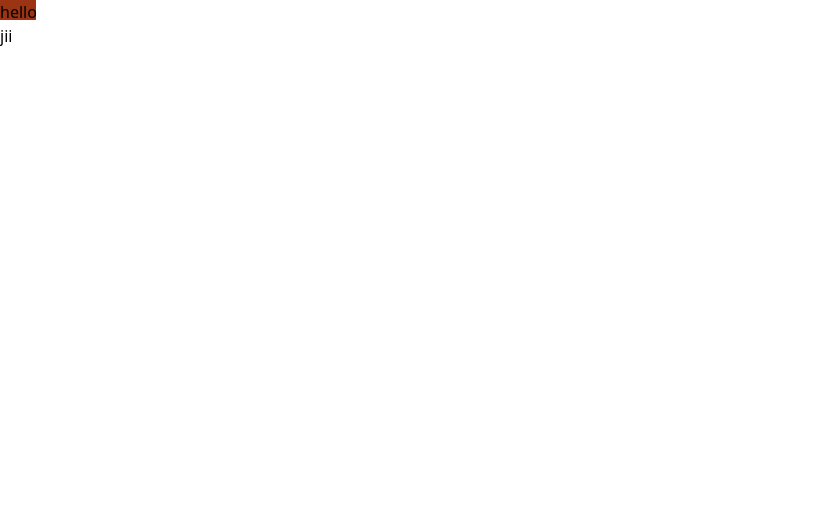
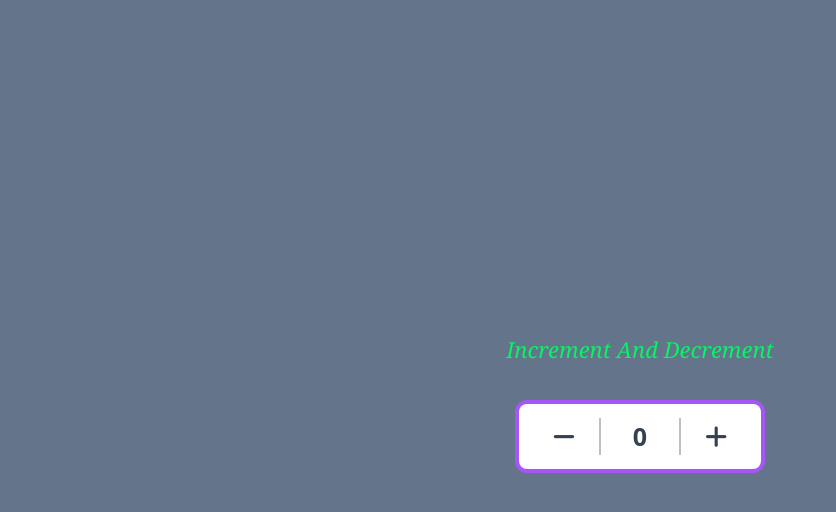
Before and after one commit to mayanksaini20/Counter-app, a website built with Vite: page index.html in a window 1280 px wide. Shown: the whole page, without its empty margins (0-836 px from the left). Built offline with nearby package versions, Linux system fonts and the light colour scheme.

Commit message:
Fifth commit Html update

```diff
--- a/index.html
+++ b/index.html
@@ -6,10 +6,30 @@
     <meta name="viewport" content="width=device-width, initial-scale=1.0">
     <title>Counter-app</title>
     <link href="main.css" rel="stylesheet">
+    <script src="https://kit.fontawesome.com/6200ffb2ca.js" crossorigin="anonymous"></script>
 </head>
 
 <body>
-    <div class="bg-orange-800 w-9 h-5 top-4 left-5 "> hello jii</div>
+    <!-- wrapper -->
+    <div class="w-[100vw] h-[100vh] flex flex-col justify-center items-center bg-slate-500 gap-10">
+        <div class="text-[#06f465] font-medium italic font-serif text-[22px]"> Increment And Decrement</div>
+
+        <div
+            class="flex bg-white justify-evenly text-[25px] text-[#344151] rounded-md gap-8 px-8 py-3 ring-4 ring-purple-500 ring-offset-2">
+            <button class="border-r-2 border-[#bfbfbf] pr-6">
+                <i class="fa-solid fa-minus"></i>
+            </button>
+
+            <div class="font-bold">0</div>
+
+            <button class="border-l-2 border-[#bfbfbf] pl-6">
+                <i class='fas fa-plus'></i>
+            </button>
+        </div>
+    </div>
+
+
+
 </body>
 
 </html>
```
